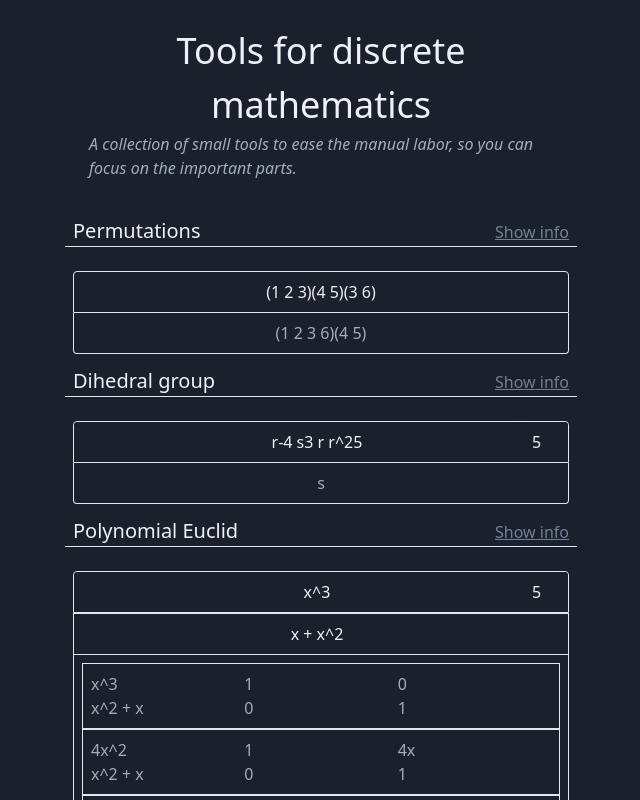
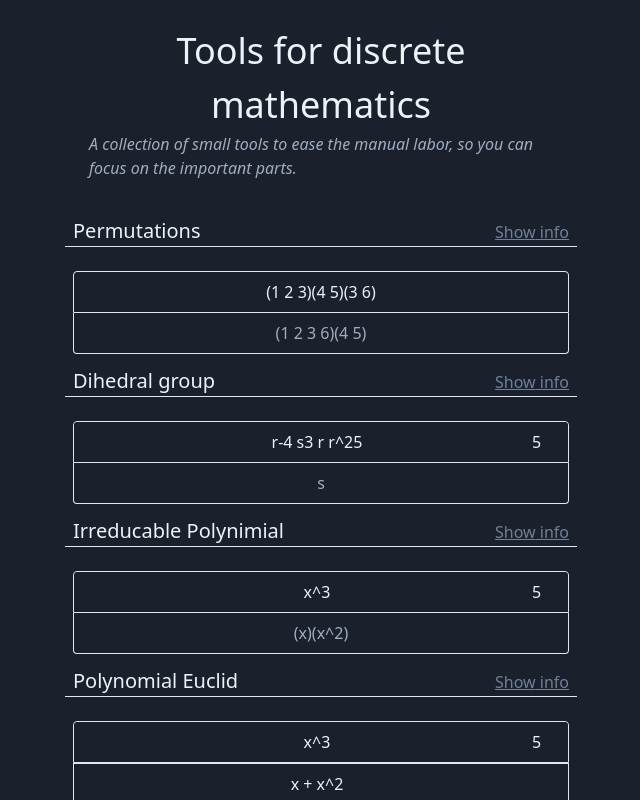
Before and after one commit to oeb25/dm.bvng.dk, a React (Vite) app: page / in a window 1280 px wide. Shown: the top 800 px of the page, without its empty margins (319-959 px from the left). Built offline with nearby package versions, Linux system fonts and the light colour scheme.

Commit message:
Added irreducable polynomials

```diff
--- a/src/components/App.tsx
+++ b/src/components/App.tsx
@@ -3,6 +3,7 @@ import { PermutationSection } from "./PermutationSection";
 import { DihedralSection } from "./DihedralSection";
 import { HomomorphismSection } from "./HomomorphismSection";
 import { PolyEuclid } from "./PolyEuclid";
+import { PolyIrre } from "./PolyIrre";
 
 export const App = () => (
   <div className="max-w-lg w-screen min-h-screen flex flex-col mx-auto pb-3">
@@ -19,6 +20,7 @@ export const App = () => (
     <div className="flex flex-col flex-1">
       <PermutationSection />
       <DihedralSection />
+      <PolyIrre />
       <PolyEuclid />
       <HomomorphismSection />
     </div>
--- /dev/null
+++ b/src/components/PolyIrre.tsx
@@ -0,0 +1,58 @@
+import * as React from "react";
+import {
+  d2s,
+  reduceDihedral,
+  parseDihedral,
+  parsePoly,
+  euclidieanAlgo,
+  fmtEuclid,
+  fmtPoly,
+  irreducable
+} from "~data";
+import { Section } from "./Section";
+import { Code } from "./Code";
+
+export const PolyIrre = () => {
+  const [sidesText, setSidesText] = React.useState("5");
+  const sides = parseInt(sidesText) || 1;
+
+  const [p1Src, setP1] = React.useState("x^3");
+  const p1 = parsePoly(p1Src);
+
+  return (
+    <Section
+      title="Irreducable Polynimial"
+      description={
+        <>
+          Reduce dihedrals to their smallest form. Syntax is type of operation (
+          <Code>r</Code>, <Code>s</Code>), followed by their number of
+          applications. Adjust the number of sides of the <Code>n</Code>-gon on
+          the right. Most operators are optional, including parenthesis and{" "}
+          <Code>^</Code>. Ex: <Code>r(-4) s3 r r^2 = r-4 s3 r r2</Code>
+        </>
+      }
+    >
+      <div className="text-center text-gray-200 border flex rounded-t mx-2">
+        <input
+          className="bg-gray-900 text-center pl-12 p-2 flex-1 rounded-t"
+          type="text"
+          value={p1Src}
+          onChange={e => setP1(e.target.value)}
+        />
+        <input
+          className="bg-gray-900 text-center p-2 rounded-t w-12"
+          type="number"
+          value={sidesText}
+          onChange={e => setSidesText(e.target.value)}
+        />
+      </div>
+      <div className="text-center text-gray-500 border border-t-0 p-2 select-all rounded-b mx-2">
+        (
+        {irreducable(p1, sides)
+          .map(fmtPoly)
+          .join(")(")}
+        )
+      </div>
+    </Section>
+  );
+};
--- a/src/data.ts
+++ b/src/data.ts
@@ -126,6 +126,17 @@ export const degree = (a: Poly) => {
   return 0;
 };
 
+export const applyPoly = (a: Poly, n: number) =>
+  a.map((f, i) => f * Math.pow(n, i)).reduce((a, b) => a + b, 0);
+
+export const findRoots = (a: Poly, base: number): number[] => {
+  const roots = [];
+  for (let i = 0; i < base; i++) {
+    if (applyPoly(a, i) % base == 0) roots.push(i);
+  }
+  return roots;
+};
+
 export const fmtPoly = (a: Poly) =>
   isZero(a)
     ? "0"
@@ -231,7 +242,24 @@ export const euclidieanAlgo = (a: Poly, b: Poly, base: number) => {
   return steps;
 };
 
-const a = [0, 0, 0, 1];
-const b = [0, 1, 1];
+export const divPoly = (a: Poly, b: Poly, base: number) => {
+  try {
+    const res = euclidieanAlgo(a, b, base);
+    return res[res.length - 1][0][2].map(a =>
+      a ? (base - a) % base : 0
+    ) as Poly;
+  } catch (e) {
+    return null;
+  }
+};
 
-// console.log(a, b, fmtEuclid(euclidieanAlgo(a, b, 2)));
+export const irreducable = (a: Poly, base: number) => {
+  const roots = findRoots(a, base);
+  const parts = [];
+  for (const root of roots) {
+    const r = [(base - root) % base, 1] as Poly;
+    parts.push(r);
+    parts.push(divPoly(a, r, base)!);
+  }
+  return parts;
+};
```
